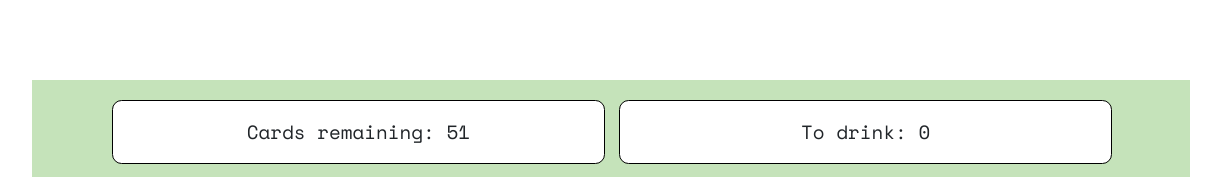
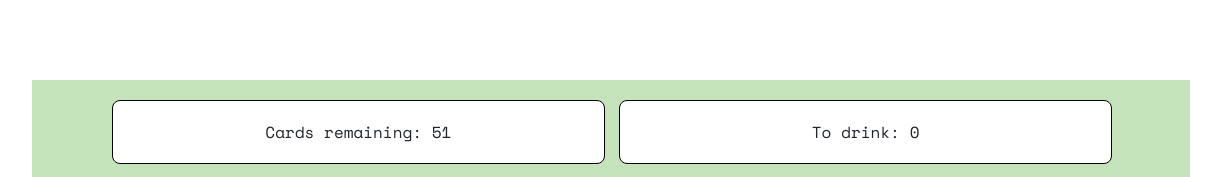
Before and after one commit to aaronjr/cardGame, a plain HTML site: page index.html in a window 1536 px wide. Shown: the top 177 px of the page, without its empty margins (157-1378 px from the left). Drawn offline with nearby package versions, Linux system fonts and the light colour scheme.

Commit message:
changes for iphone

```diff
--- a/styles.css
+++ b/styles.css
@@ -39,7 +39,7 @@ body{
     display: flex;
     align-items: center;
     justify-content: center;
-    font-size: 1.2rem;
+    font-size: 1rem;
     border-radius: 0.5em;
     background: white;
     user-select: none;
@@ -162,6 +162,7 @@ body{
 
     .container{
         width:65%;
+        grid-template-rows: 4em 19em 5em 5em;
     }
 }
 @media (orientation: landscape) and (min-width:300px) and (max-width:1000px){
```
